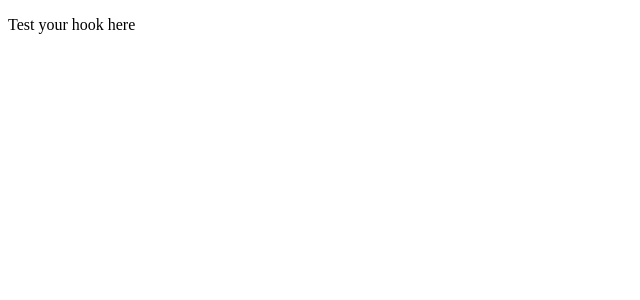
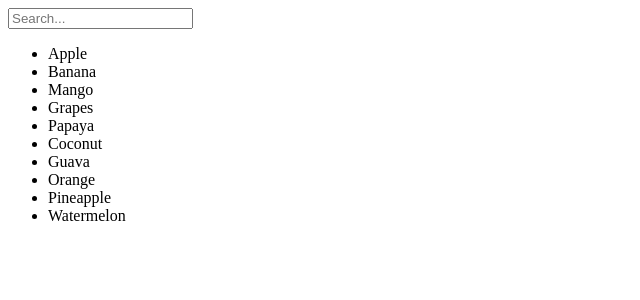
Before and after one commit to novajslabs/nova.js, a React (Vite) app: page / in a window 1280 px wide. Shown: the top 300 px of the page, without its empty margins (0-640 px from the left). Built offline with nearby package versions, Linux system fonts and the light colour scheme.

Commit message:
feat: add useDebounce hook #85

```diff
--- a/src/App.tsx
+++ b/src/App.tsx
@@ -1,7 +1,44 @@
-import React from "react";
+import React, { useState } from "react";
+import { useDebounce } from "./hooks/useDebounce"; // Asegúrate de que el path sea correcto
+
+// Simula una lista de elementos que queremos buscar
+const fruits = [
+  "Apple",
+  "Banana",
+  "Mango",
+  "Grapes",
+  "Papaya",
+  "Coconut",
+  "Guava",
+  "Orange",
+  "Pineapple",
+  "Watermelon",
+];
 
 const App = () => {
-  return <p>Test your hook here</p>;
+  const [searchTerm, setSearchTerm] = useState("");
+  const debouncedSearchTerm = useDebounce(searchTerm, 500); // 500ms de delay
+
+  // Filtramos la lista basada en el término de búsqueda debounceado
+  const filteredItems = fruits.filter((fruit) =>
+    fruit.toLowerCase().includes(debouncedSearchTerm.toLowerCase())
+  );
+
+  return (
+    <div>
+      <input
+        type="text"
+        placeholder="Search..."
+        value={searchTerm}
+        onChange={(e) => setSearchTerm(e.target.value)}
+      />
+      <ul>
+        {filteredItems.map((item, index) => (
+          <li key={index}>{item}</li>
+        ))}
+      </ul>
+    </div>
+  );
 };
 
 export default App;
--- /dev/null
+++ b/src/hooks/useDebounce.ts
@@ -0,0 +1,17 @@
+import { useEffect, useState } from "react";
+
+export const useDebounce = <T>(value: T, delay: number) => {
+  const [debouncedValue, setDebouncedValue] = useState<T>(value);
+
+  useEffect(() => {
+    const handleTimeout = setTimeout(() => {
+      setDebouncedValue(value);
+    }, delay);
+
+    return () => {
+      clearTimeout(handleTimeout);
+    };
+  }, [value, delay]);
+
+  return debouncedValue;
+};
```
